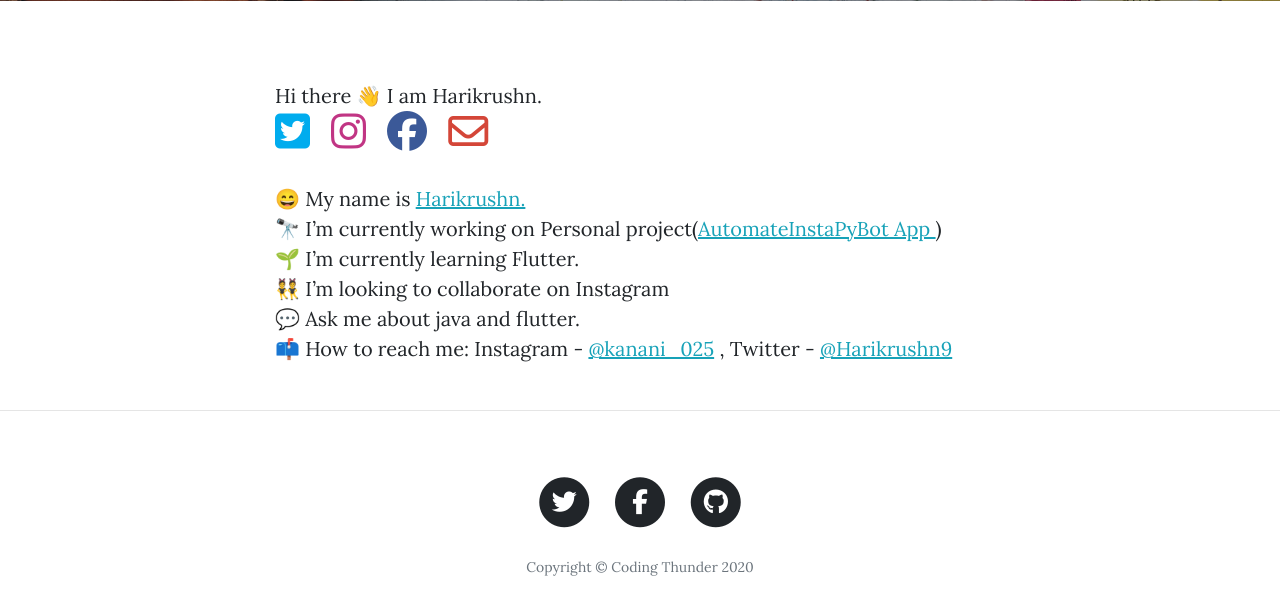
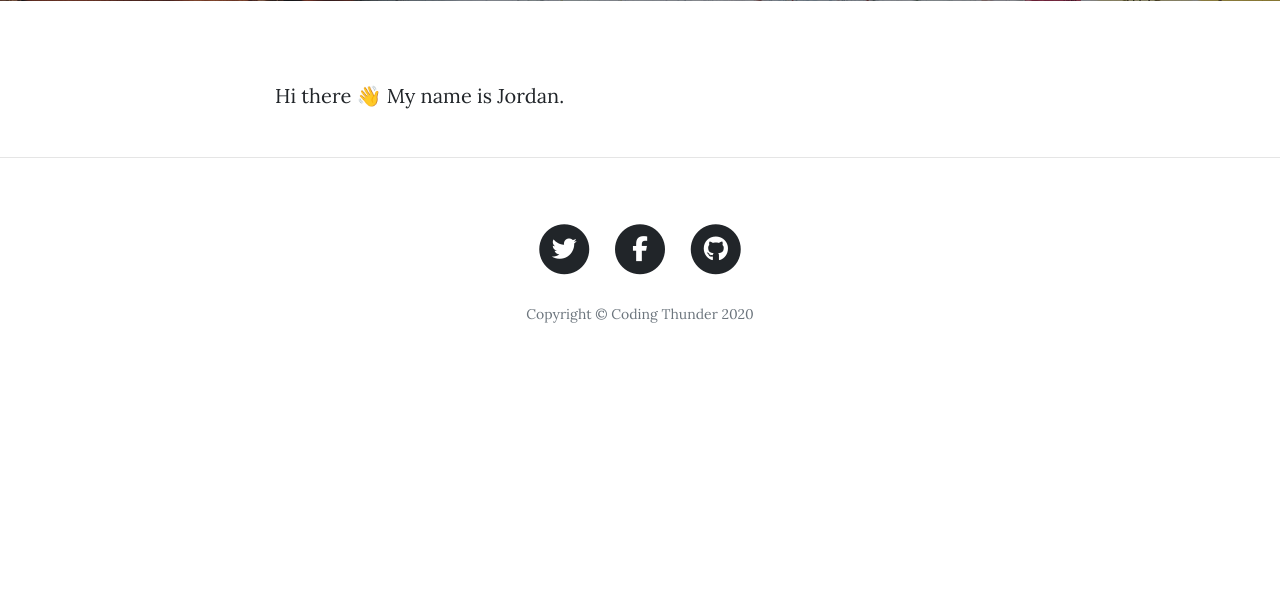
Before and after one commit to jordar411/flask_blog, a Flask app: page /about in a window 1280 px wide. Shown: the part 531-1135 px from the top of the page. After the commit the page ends 854 px from the top, so only its background shows below. Run offline with Flask 2, Linux system fonts and the light colour scheme; some libraries are stand-ins or nearby versions.

Commit message:
Update about.html

```diff
--- a/templates/about.html
+++ b/templates/about.html
@@ -24,20 +24,7 @@
             Loadind Data from Json But it Can't Work for HTML Syntax
           <p>{{params['about_text']}}</p>
         -->
-        <p>Hi there 👋 I am Harikrushn.<br>
-<a href="https://www.linkedin.com/in/hari-kanani-ab777b1a9/"></a>
-<a href="https://www.twitter.com/Harikrushn9"><i class="fab fa-twitter-square" style="font-size:40px;color:#00acee"></i></a>&nbsp;&nbsp;&nbsp;
-<a href="https://www.instagram.com/kanani_025"><i class="fab fa-instagram" style="font-size:40px;color: #C13584"></i></a>&nbsp;&nbsp;&nbsp;
-<a href="https://www.facebook.com/harikrishan.kanani/"><i class="fab fa-facebook" style="font-size:40px;color:#3b5998"></i></a>&nbsp;&nbsp;&nbsp;
-<a heref="mailto:khambhadiyadharmik@gmail.com"><i class="far fa-envelope cp" style="font-size:40px;color:#D44638"></i></a><br><br>
-
-
-😄 My name is <a href="https://www.github.com/harikanani/" style="color:#17a2b8">Harikrushn.</a><br>
-🔭 I’m currently working on Personal project(<a href="https://github.com/harikanani/AutomateInstaPyBot" style="color:#17a2b8">AutomateInstaPyBot App </a>)<br>
-🌱 I’m currently learning Flutter.<br>
-👯 I’m looking to collaborate on Instagram<br>
-💬 Ask me about java and flutter.<br>
-📫 How to reach me: Instagram - <a href="https://www.instagram.com/kanani_025" style="color:#17a2b8">@kanani_025</a> , Twitter - <a href="https://www.twitter.com/Harikrushn9" style="color:#17a2b8">@Harikrushn9</a></p>
+        <p>Hi there 👋 My name is Jordan.<br>
       </div>
     </div>
   </div>
```
